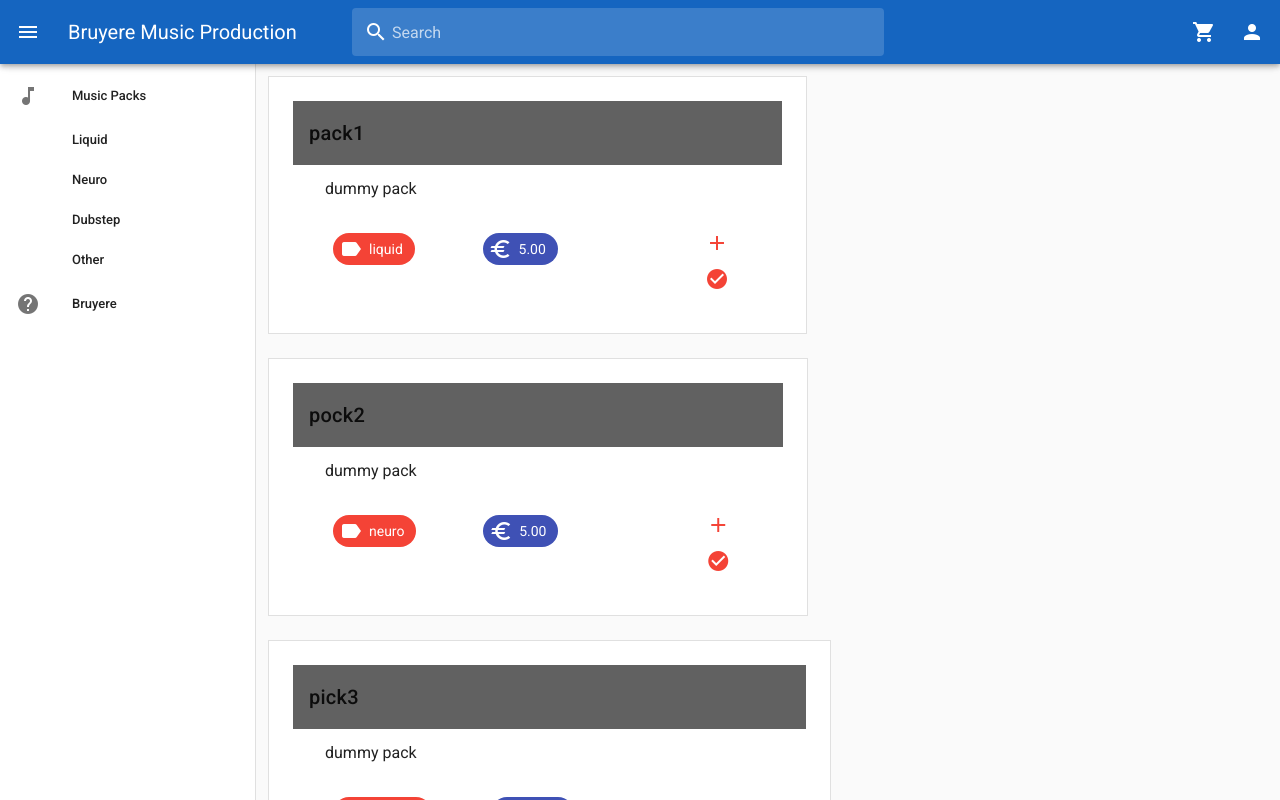
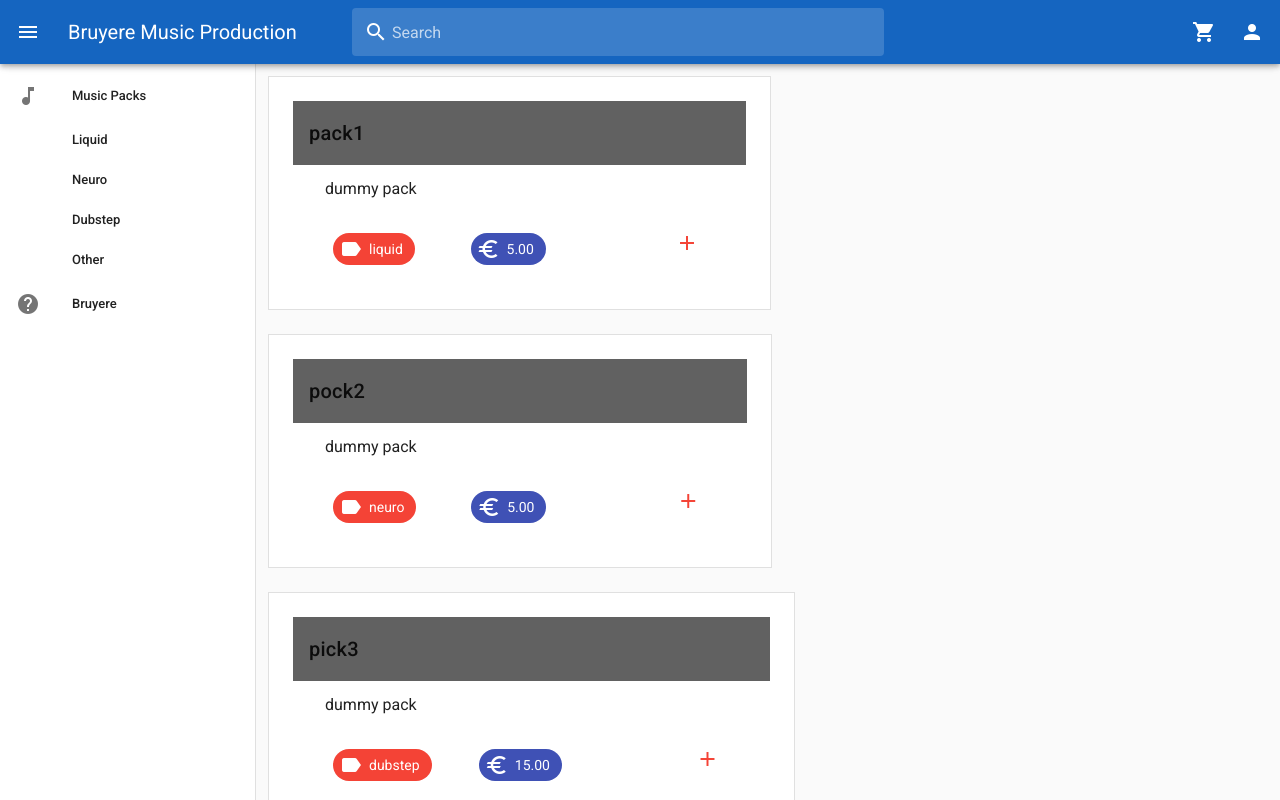
Before and after one commit to StefanHeijden/svm, a Vue app: page / in a window 1280 px wide. Shown: the top 800 px of the page. Built offline with nearby package versions, Linux system fonts and the light colour scheme.

Commit message:
Made pack which represents 1 pack card

```diff
--- a/src/components/Login.vue
+++ b/src/components/Login.vue
@@ -62,11 +62,11 @@ export default {
   name: 'login',
   methods: {
     cancel: function(){
-      this.$emit('stopdialog')
+      this.$emit('stopdialog');
     },
     login: function(){
-      this.$emit('stopdialog')
-      this.$emit('logedin')
+      this.$emit('stopdialog');
+      this.$emit('logedin');
     }
   },
   components: {
--- a/src/components/Pack.vue
+++ b/src/components/Pack.vue
@@ -48,10 +48,10 @@
           class="align-center justify-space-between"
           cols="2"
         >
-        <v-btn v-if="!selected" icon color="red" @click="add(name); ">
+        <v-btn v-if="!selected" icon color="red" @click="selected=add(name); ">
           <v-icon>mdi-plus</v-icon>
         </v-btn>
-        <v-btn v-if="selected" icon color="red" @click="add(name)">
+        <v-btn v-if="selected" icon color="red" @click="selected=remove(name)">
           <v-icon>mdi-checkbox-marked-circle</v-icon>
         </v-btn>
         </v-col>
@@ -64,6 +64,16 @@
 export default {
   name: 'pack',
   props: ['name', 'description', 'type', 'price'],
+  methods: {
+    add: function(name){
+      this.$emit('add', name);
+      return true;
+    },
+    remove: function(name){
+      this.$emit('remove', name);
+      return false;
+    },
+  },
   data () {
     return {
       selected: false,
--- a/src/components/Packs.vue
+++ b/src/components/Packs.vue
@@ -7,68 +7,15 @@
           :justify="justify"
           class="grey lighten-5"
         >
-          <v-card
+          <pack
             v-for="{name, description, type, price} in filter(title, seachstring)"
             :key="name"
+            v-bind:name="name"
+            v-bind:description="description"
+            v-bind:type="type"
+            v-bind:price="price"
             class="ma-3 pa-6"
-            outlined
-            tile
-          >
-            <v-card-title class="grey darken-2">
-                  {{name}}
-            </v-card-title>
-            <v-container>
-              <v-row class="mx-2">
-                <v-col
-                  class="align-center justify-space-between"
-                  cols="12"
-                >
-                {{description}}
-                </v-col>
-                <v-col
-                  class="align-center justify-space-between"
-                  cols="4"
-                >
-                 <v-chip
-                    class="ma-2"
-                    color="red"
-                    text-color="white"
-                  >
-                    <v-avatar left>
-                      <v-icon>mdi-label</v-icon>
-                    </v-avatar>
-                    {{type}}
-                  </v-chip>
-                </v-col>
-                <v-col
-                  class="align-center justify-space-between"
-                  cols="6"
-                >
-                  <v-chip
-                    class="ma-2"
-                    color="indigo"
-                    text-color="white"
-                  >
-                    <v-avatar left>
-                      <v-icon>mdi-currency-eur</v-icon>
-                    </v-avatar>
-                    {{price}}
-                  </v-chip>
-                </v-col>
-                <v-col
-                  class="align-center justify-space-between"
-                  cols="2"
-                >
-                <v-btn icon color="red" @click="add(name); ">
-                  <v-icon>mdi-plus</v-icon>
-                </v-btn>
-                <v-btn icon color="red" @click="add(name)">
-                  <v-icon>mdi-checkbox-marked-circle</v-icon>
-                </v-btn>
-                </v-col>
-              </v-row>
-            </v-container>
-          </v-card>
+          />
         </v-row>
       </v-col>
     </v-row>
@@ -76,10 +23,14 @@
 </template>
 
 <script>
-let self = this;
+import pack from './Pack'
+
 export default {
   name: 'packs',
   props: ['title', 'seachstring'],
+  components: {
+    pack
+  },
   methods: {
     filter: function(title, seachstring){
       var temp = [
@@ -104,7 +55,7 @@ export default {
       return result;
     },
     add: function(name){
-      this.$emit('add', name)
+      this.$emit('add', name);
     },
   },
   data () {
```
